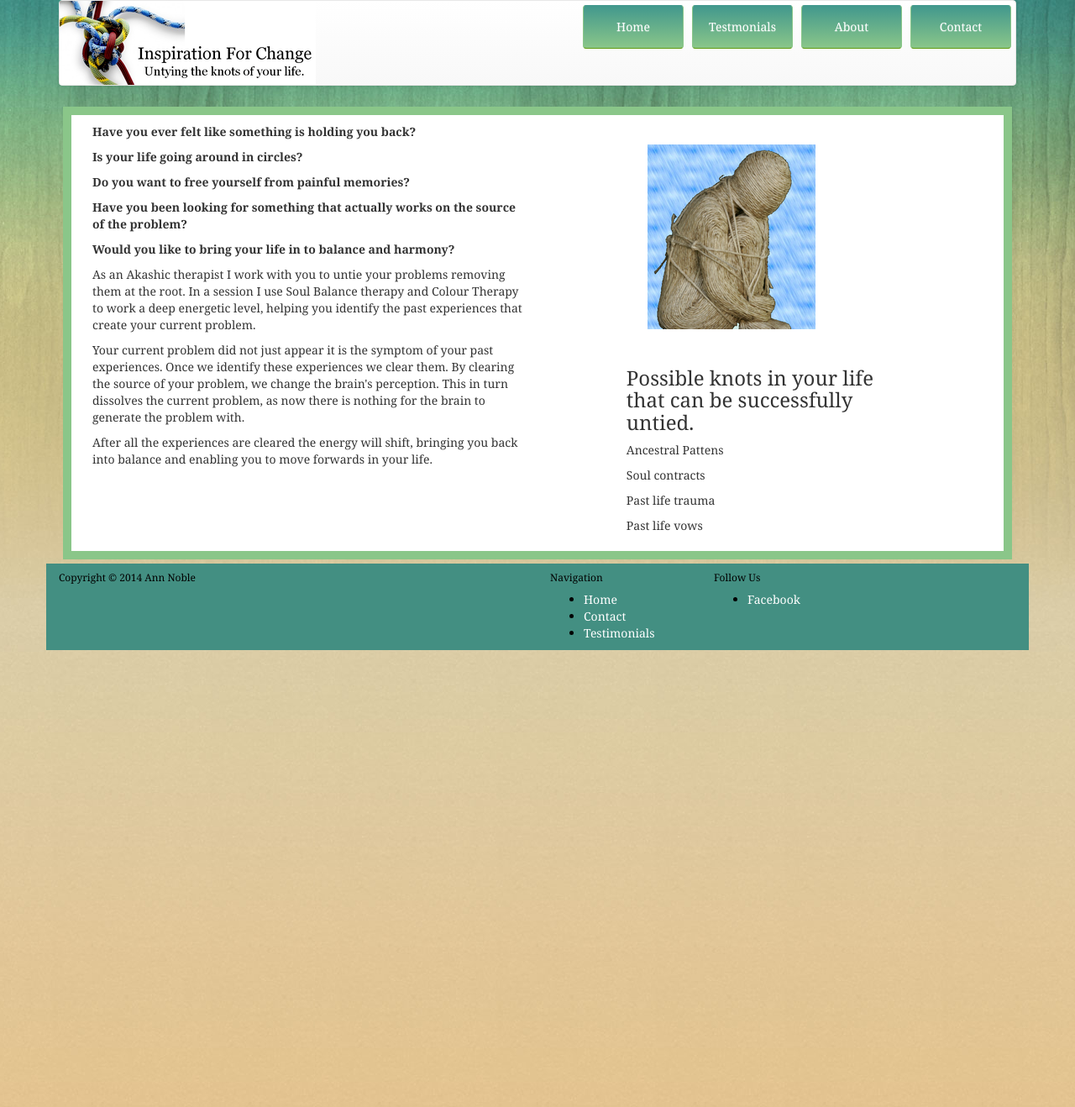
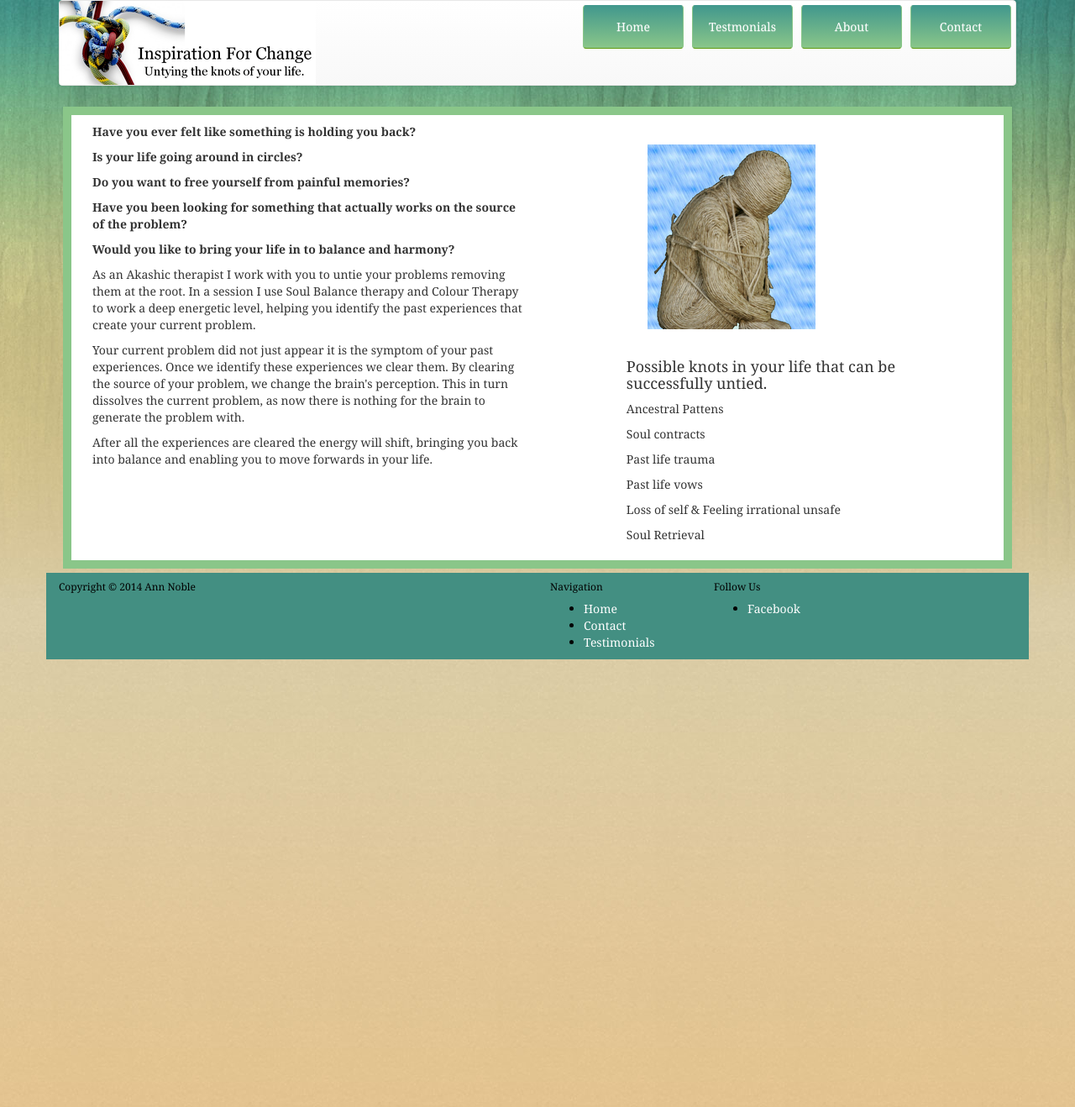
Before and after one commit to designerwebhosting/inspirationforchange, a Jekyll site: the page built from index.md, in a window 1280 px wide. Shown: the whole page at 84% size. Built offline with Jekyll 4.4.1, drawn with Linux system fonts in a browser that asks for light colours; nearby versions of some CDN libraries.

Commit message:
Updated '_layouts/index.html' via CloudCannon

```diff
--- a/_layouts/index.html
+++ b/_layouts/index.html
@@ -11,14 +11,14 @@ layout: default
     		</div>
     		<div class="col-md-4 col-md-offset-1">
     			<img src="/images/body.png" alt="body" style="padding: 25px;">
-    			<h3>Possible knots in your life that can be successfully untied.</h3>
+    			<h4>Possible knots in your life that can be successfully untied.</h4>
     			<p>Ancestral Pattens</p>
     			<p>Soul contracts</p>
                 <p>Past life trauma</p>
                 <p>Past life vows</p>
-            <!--    <p>Loss of self & Feeling irrational unsafe</p>
+                <p>Loss of self & Feeling irrational unsafe</p>
                 <p>Soul Retrieval</p>
-                <p>Anxiety, phobias and fears</p>
+            <!--     <p>Anxiety, phobias and fears</p>
                 <p>Low moods, low energy</p>
                 <p>Trauma and PTSD</p>
                 <p>Overwhelming emotions</p>
```
